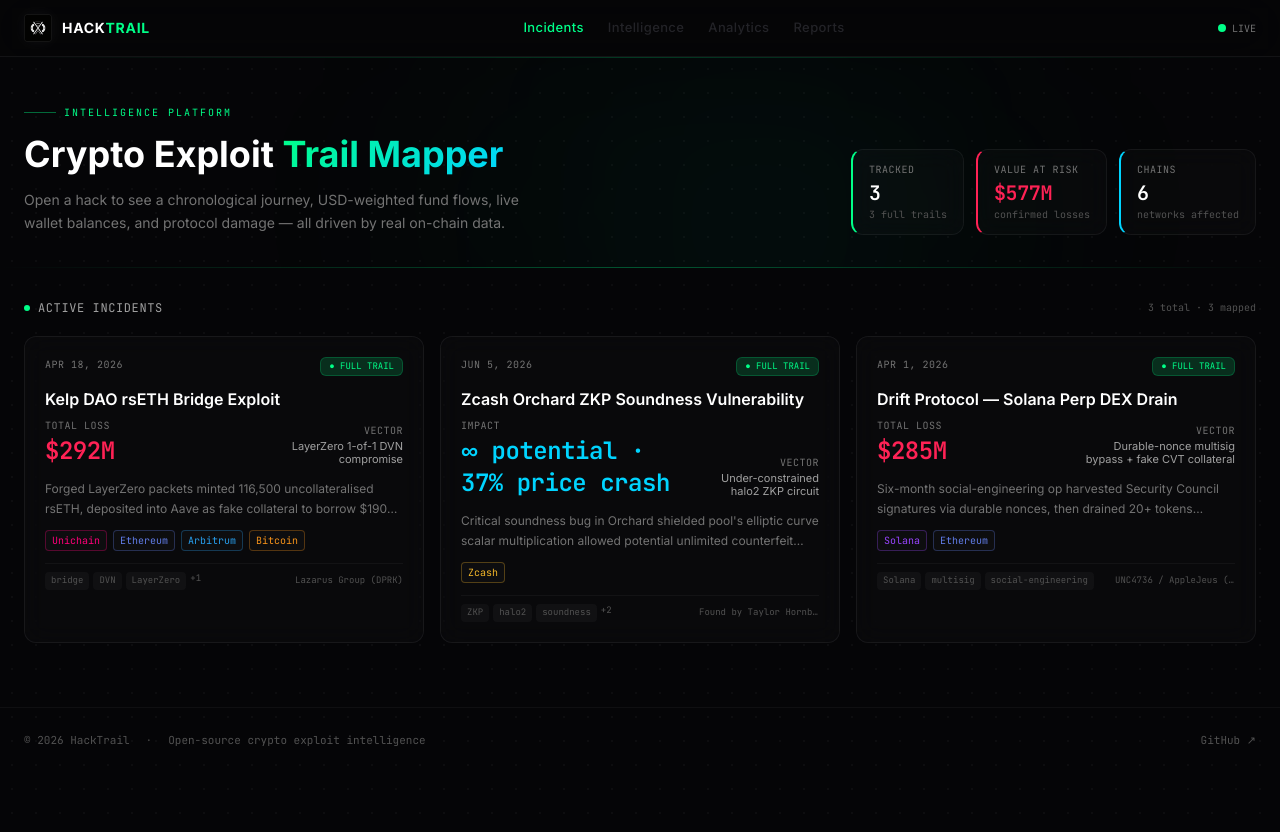
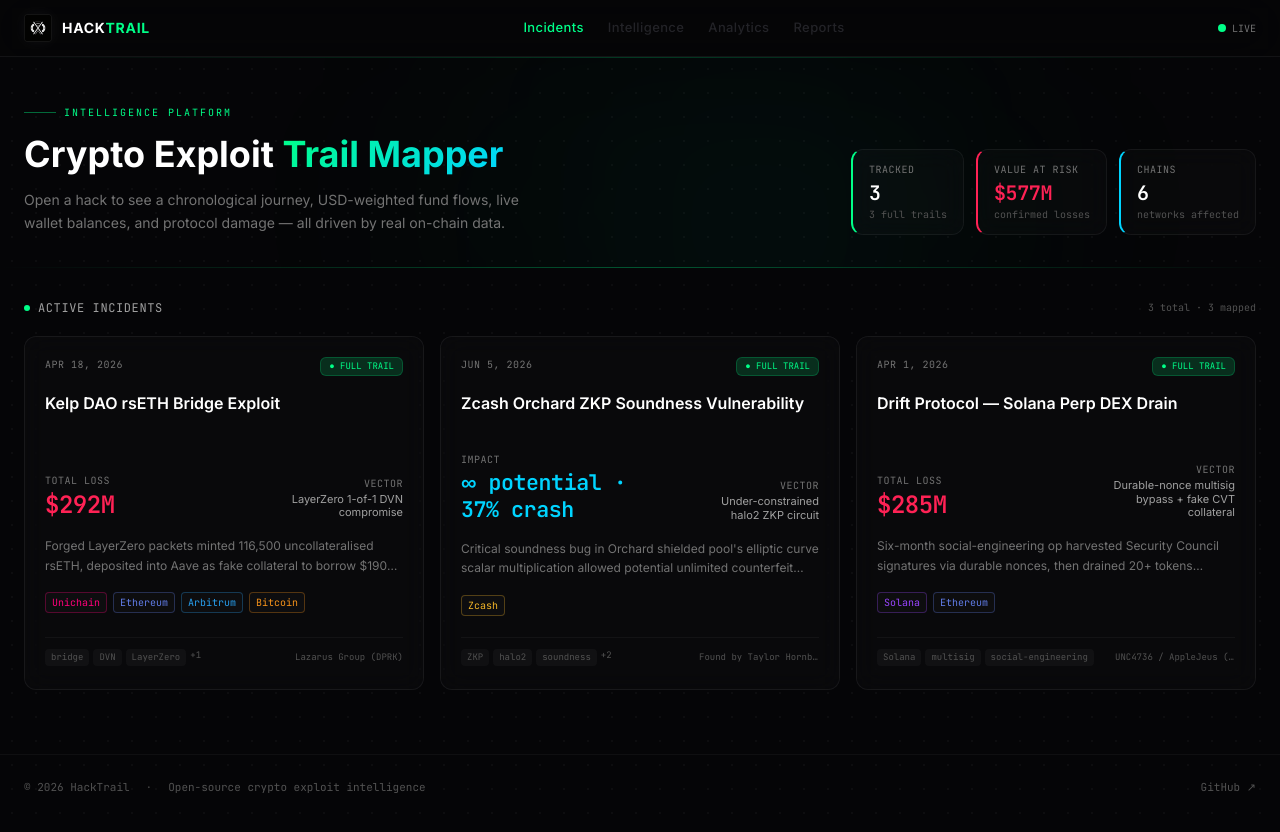
Before and after one commit to Sarcastinatooor/hack-trail, a Next.js app: page / in a window 1280 px wide. Shown: the top 832 px of the page. Built offline with nearby package versions, Linux system fonts and the light colour scheme.

Commit message:
Align incident card content

```diff
--- a/src/app/page.tsx
+++ b/src/app/page.tsx
@@ -32,18 +32,20 @@
 function IncidentCard({ i, index }: { i: IncidentSummary; index: number }) {
   const clickable = i.status === "full"
   const isVulnerability = i.loss_usd === 0
+  const metricValue = (i.loss_label ?? fmtUsd(i.loss_usd)).replace("price crash", "crash")
+  const metricSize = metricValue.length > 14 ? "text-[1.35rem]" : "text-2xl"
 
   const glowClass = isVulnerability ? "neon-card-cyan" : i.status === "stub" ? "" : "neon-card"
 
   const inner = (
     <div
-      className={`neon-card ${glowClass} h-full p-5 animate-slide-up ${
+      className={`neon-card ${glowClass} flex h-full min-h-[280px] flex-col p-5 animate-slide-up ${
         !clickable ? "opacity-50 cursor-default" : "cursor-pointer"
       }`}
       style={{ animationDelay: `${index * 80}ms`, animationFillMode: "both" }}
     >
       {/* Header row */}
-      <div className="flex items-start justify-between gap-3 mb-3">
+      <div className="mb-4 flex items-start justify-between gap-3">
         <div className="mono text-[10px] tracking-wider text-neutral-500 uppercase">
           {i.date_label}
         </div>
@@ -61,41 +63,41 @@
       </div>
 
       {/* Title */}
-      <h3 className="text-base font-semibold text-white leading-snug mb-2">
+      <h3 className="mb-4 min-h-[44px] text-base font-semibold text-white leading-snug line-clamp-2">
         {i.name}
       </h3>
 
       {/* Loss amount */}
-      <div className="flex items-end justify-between gap-3 mb-3">
-        <div>
+      <div className="mb-4 grid min-h-[68px] grid-cols-[minmax(0,1fr)_minmax(7rem,8rem)] items-end gap-4">
+        <div className="min-w-0">
           <div className="mono text-[10px] text-neutral-500 uppercase tracking-wider mb-0.5">
             {i.loss_usd > 0 ? "Total Loss" : "Impact"}
           </div>
-          <div className={`data-value text-2xl ${isVulnerability ? "text-[#00d4ff]" : "text-[#ff2255]"}`}>
-            {i.loss_label ?? fmtUsd(i.loss_usd)}
+          <div className={`data-value leading-tight ${metricSize} ${isVulnerability ? "text-[#00d4ff]" : "text-[#ff2255]"}`}>
+            {metricValue}
           </div>
         </div>
-        <div className="text-right max-w-[160px]">
+        <div className="text-right">
           <div className="mono text-[10px] text-neutral-500 uppercase tracking-wider mb-0.5">Vector</div>
-          <div className="text-[11px] text-neutral-400 leading-tight">{i.attack_vector}</div>
+          <div className="text-[11px] text-neutral-400 leading-tight line-clamp-3">{i.attack_vector}</div>
         </div>
       </div>
 
       {/* Summary */}
-      <p className="text-xs text-neutral-500 leading-relaxed mb-3 line-clamp-2">
+      <p className="mb-4 min-h-[40px] text-xs text-neutral-500 leading-relaxed line-clamp-2">
         {i.short_summary}
       </p>
 
       {/* Chain badges */}
-      <div className="flex flex-wrap gap-1.5 mb-3">
+      <div className="mb-4 flex min-h-[26px] flex-wrap content-start gap-1.5">
         {i.chains.map((c) => (
           <ChainBadge key={c} chain={c} />
         ))}
       </div>
 
       {/* Bottom: tags + attribution */}
-      <div className="flex items-center justify-between pt-2 border-t border-white/[0.04]">
-        <div className="flex gap-1 flex-wrap">
+      <div className="mt-auto flex min-h-[32px] items-center justify-between gap-3 border-t border-white/[0.04] pt-2">
+        <div className="flex min-w-0 flex-wrap gap-1">
           {i.tags.slice(0, 3).map((t) => (
             <span key={t} className="text-[9px] px-1.5 py-0.5 rounded bg-white/[0.03] text-neutral-600 mono">
               {t}
@@ -106,7 +108,7 @@
           )}
         </div>
         {i.attribution && (
-          <div className="text-[9px] text-neutral-600 mono truncate max-w-[120px]">
+          <div className="max-w-[120px] shrink-0 truncate text-[9px] text-neutral-600 mono">
             {i.attribution}
           </div>
         )}
```
